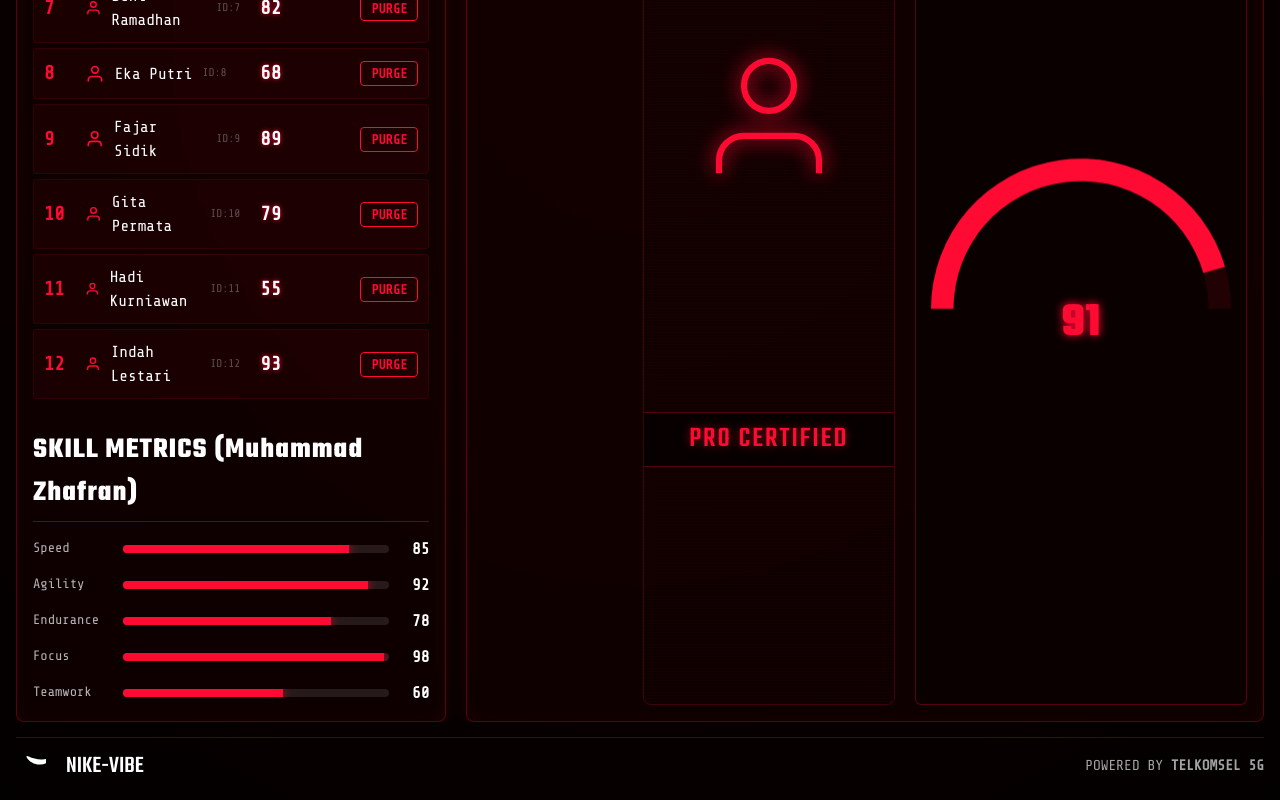
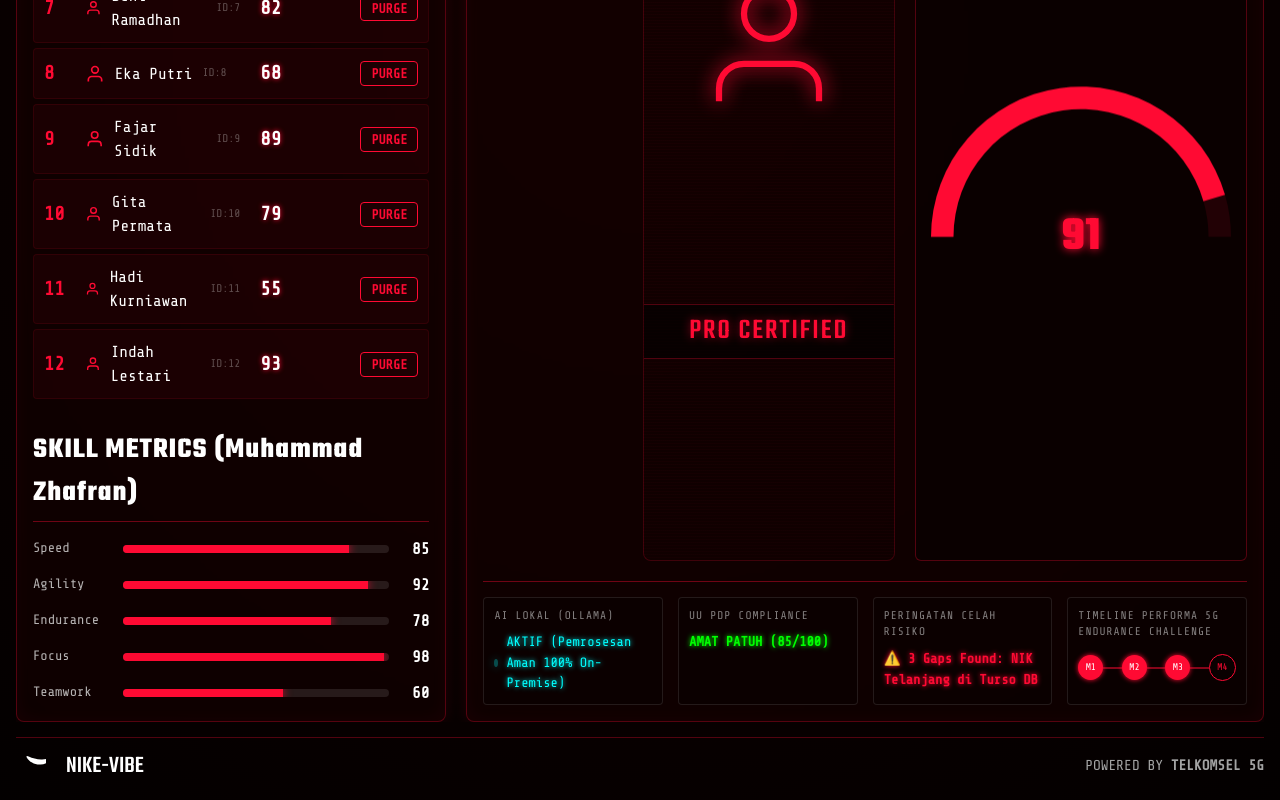
Before and after one commit to Nosdovah/collaboration_innovation, a Vue app in the folder nike_vibe_recruitment/: page / in a window 1280 px wide. Shown: the part 713-1513 px from the top of the page. Built offline with nearby package versions, Linux system fonts and the light colour scheme.

Commit message:
QA: based on documentation

```diff
--- a/nike_vibe_recruitment/src/views/Dashboard.vue
+++ b/nike_vibe_recruitment/src/views/Dashboard.vue
@@ -105,6 +105,44 @@ watchEffect(() => {
                  <span>{{ isDataRemoved ? 'NULL' : vibeScore }}</span>
                </div>
              </div>
+          </div>
+       </div>
+    </div>
+
+    <!-- Bottom Compliance & AI Panel -->
+    <div class="bottom-panel" v-if="!isDataRemoved">
+       <div class="info-card ai-card">
+          <div class="card-header">AI LOKAL (OLLAMA)</div>
+          <div class="card-body status-active">
+             <div class="blinking-dot"></div>
+             <span>AKTIF (Pemrosesan Aman 100% On-Premise)</span>
+          </div>
+       </div>
+
+       <div class="info-card compliance-card">
+          <div class="card-header">UU PDP COMPLIANCE</div>
+          <div class="card-body status-green">
+             <span>AMAT PATUH (85/100)</span>
+          </div>
+       </div>
+
+       <div class="info-card risk-card">
+          <div class="card-header">PERINGATAN CELAH RISIKO</div>
+          <div class="card-body alert-red">
+             <span>⚠️ 3 Gaps Found: NIK Telanjang di Turso DB</span>
+          </div>
+       </div>
+
+       <div class="info-card timeline-card">
+          <div class="card-header">TIMELINE PERFORMA 5G ENDURANCE CHALLENGE</div>
+          <div class="timeline-bar">
+             <div class="time-node active">M1</div>
+             <div class="time-line"></div>
+             <div class="time-node active">M2</div>
+             <div class="time-line"></div>
+             <div class="time-node active">M3</div>
+             <div class="time-line"></div>
+             <div class="time-node blink">M4</div>
           </div>
        </div>
     </div>
@@ -323,4 +361,84 @@ watchEffect(() => {
 }
 
 .wiped-text { color: #555; text-shadow: none; font-size: 2rem;}
+
+/* Bottom Panel Styles */
+.bottom-panel {
+  display: flex;
+  justify-content: space-between;
+  gap: 15px;
+  margin-top: 20px;
+  border-top: 1px solid rgba(255, 10, 51, 0.4);
+  padding-top: 15px;
+}
+
+.info-card {
+  flex: 1;
+  background: rgba(10, 0, 0, 0.6);
+  border: 1px solid rgba(255, 255, 255, 0.1);
+  border-radius: 4px;
+  padding: 10px;
+  display: flex;
+  flex-direction: column;
+}
+
+.card-header {
+  font-size: 0.7rem;
+  color: rgba(255, 255, 255, 0.5);
+  margin-bottom: 8px;
+  letter-spacing: 1px;
+}
+
+.card-body {
+  font-family: 'Share Tech Mono', monospace;
+  font-size: 0.85rem;
+  display: flex;
+  align-items: center;
+  gap: 8px;
+}
+
+.status-active { color: #00ffff; text-shadow: 0 0 5px #00ffff; }
+.status-green { color: #00ff00; text-shadow: 0 0 5px #00ff00; font-weight: bold; }
+.alert-red { color: #ff0a33; text-shadow: 0 0 5px #ff0a33; font-weight: bold; }
+
+.blinking-dot {
+  width: 8px;
+  height: 8px;
+  background-color: #00ffff;
+  border-radius: 50%;
+  box-shadow: 0 0 8px #00ffff;
+  animation: blinkFast 1s infinite alternate;
+}
+
+@keyframes blinkFast {
+  0% { opacity: 1; }
+  100% { opacity: 0.3; }
+}
+
+.timeline-bar {
+  display: flex;
+  align-items: center;
+  margin-top: 5px;
+}
+
+.time-node {
+  width: 25px;
+  height: 25px;
+  border-radius: 50%;
+  background: rgba(255,255,255,0.1);
+  display: flex;
+  justify-content: center;
+  align-items: center;
+  font-size: 0.6rem;
+  color: white;
+}
+
+.time-node.active { background: #ff0a33; box-shadow: 0 0 5px #ff0a33; }
+.time-node.blink { background: transparent; border: 1px solid #ff0a33; animation: blinkFast 1s infinite; color: #ff0a33; }
+
+.time-line {
+  flex: 1;
+  height: 2px;
+  background: rgba(255, 10, 51, 0.5);
+}
 </style>
```
Also changed, not shown: 1 other file (tests, documents, lock files or other folders).
